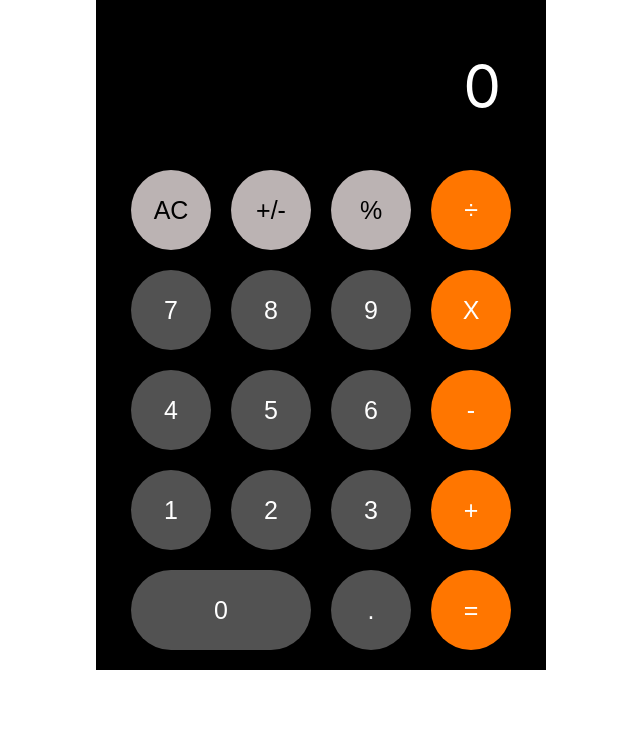
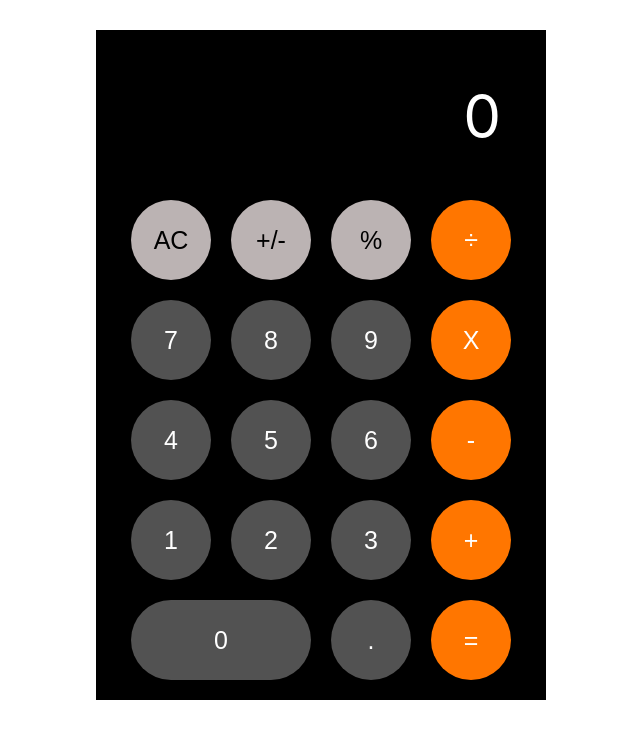
Before and after one commit to KamalByanjankar/calculator, a React (Create React App) app: page / in a window 1280 px wide. Shown: the top 738 px of the page, without its empty margins (319-959 px from the left). Built offline with nearby package versions, Linux system fonts and the light colour scheme.

Commit message:
css added

```diff
--- a/src/App.css
+++ b/src/App.css
@@ -1,3 +1,4 @@
 .App {
   text-align: center;
+  margin: 30px;
 }
```
Also changed, not shown: 1 other file (tests, documents, lock files or other folders).
